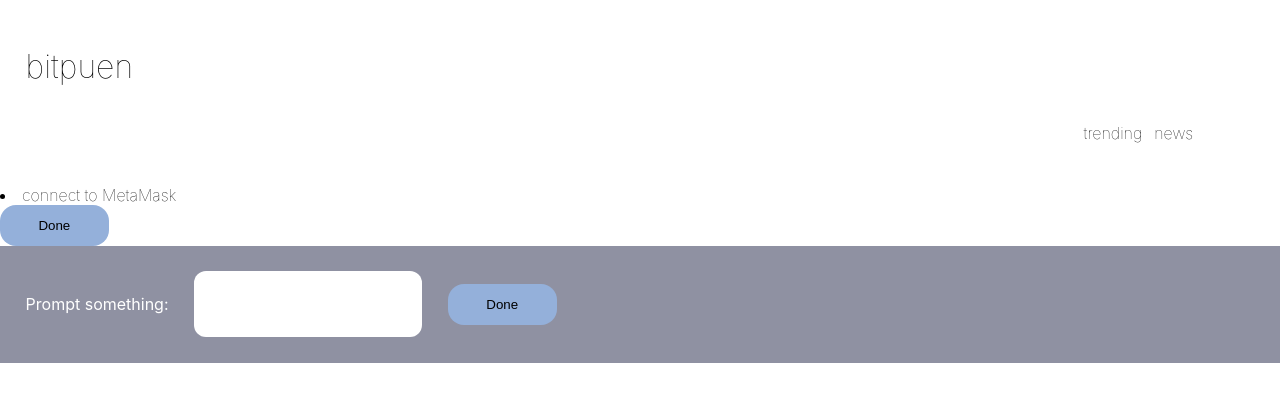
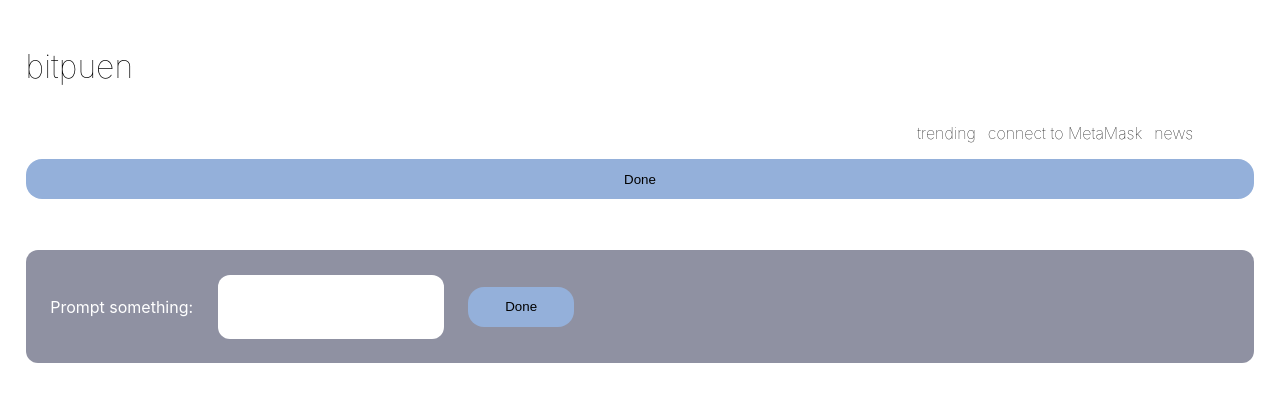
Before and after one commit to chusanapunn/Podduang, a React (Create React App) app in the folder bitpuennft/: page / in a window 1280 px wide. Shown: the top 402 px of the page. Built offline with nearby package versions, Linux system fonts and the light colour scheme.

Commit message:
reformat code organization

```diff
--- a/bitpuennft/src/App.js
+++ b/bitpuennft/src/App.js
@@ -1,8 +1,7 @@
 // import logo from './logo.svg';
 import React, { useState } from'react';
 import './App.css';
-import PostInput from './component/PostInput.js';
-import Header from './component/Header.js';
+import PostInput from './component/Poster.js';
 import ConnectMetaMaskButton from './component/ConnectMetaMaskButton.js';
 
 function App() {
@@ -19,11 +18,22 @@ function App() {
 
   return (
     <div>
-      <Header ></Header>
-      <ConnectMetaMaskButton onUpdateAccount={updateAccount}/>
-      {/* Add the rest of your app components here */}
-      <button className='button' onClick={()=>console.log("Account is: ",account)}>Done</button>
+      <div className='container'>
+      <h1 className='title'>
+                bitpuen
+            </h1>
+            <ul className="tab">
+                <li className="tabLink">trending</li>
+                <ConnectMetaMaskButton onUpdateAccount={updateAccount}/>
+                <li className="tabLink">news</li>
+            </ul>
+
+
+        <button className='button' onClick={()=>console.log("Account is: ",account)}>Done</button>
+      </div>
+    <div>
       <PostInput ></PostInput>
+    </div>
     </div>
   );
 }
--- a/bitpuennft/src/component/Header.js
+++ /dev/null
@@ -1,21 +0,0 @@
-import React  from 'react';
-import './componentStyle.css';
-
-function Header(){
-
-    return(
-        <div className='container'>
-            <h1 className='title'>
-                bitpuen
-            </h1>
-            <ul className="tab">
-
-                <li className="tabLink">trending</li>
-
-                <li className="tabLink">news</li>
-            </ul>
-        </div>
-
-    )
-}
-export default Header;
--- a/bitpuennft/src/component/PostInput.js
+++ b/bitpuennft/src/component/Poster.js
@@ -1,6 +1,6 @@
 import React, { useState } from 'react';
 import './componentStyle.css'
-const PostInput = () => {
+const Poster = () => {
   const [inputValue, setInputValue] = useState('');
   const [account] = useState(null);
 
@@ -12,7 +12,7 @@ const PostInput = () => {
   };
 
   return (
-    <div className="postContainer">
+    <div className="posterContainer">
       <label className= 'label' >
         Prompt something: </label>
         <input
@@ -27,4 +27,4 @@ const PostInput = () => {
   );
 };
 
-export default PostInput;
+export default Poster;
--- a/bitpuennft/src/component/componentStyle.css
+++ b/bitpuennft/src/component/componentStyle.css
@@ -16,7 +16,9 @@
     flex:1;
     background-color: white;
 }
-.postContainer{
+.posterContainer{
+    margin: 2%;
+    border-radius:12px;
     display: flex;
     align-items: center;
     background-color: var(--ColorC);
@@ -40,6 +42,7 @@
     align-items: flex-end;
     padding-right:4%;
     justify-content: right;
+    cursor: pointer;
 }
 a:active{
     font-weight: bold;
```
